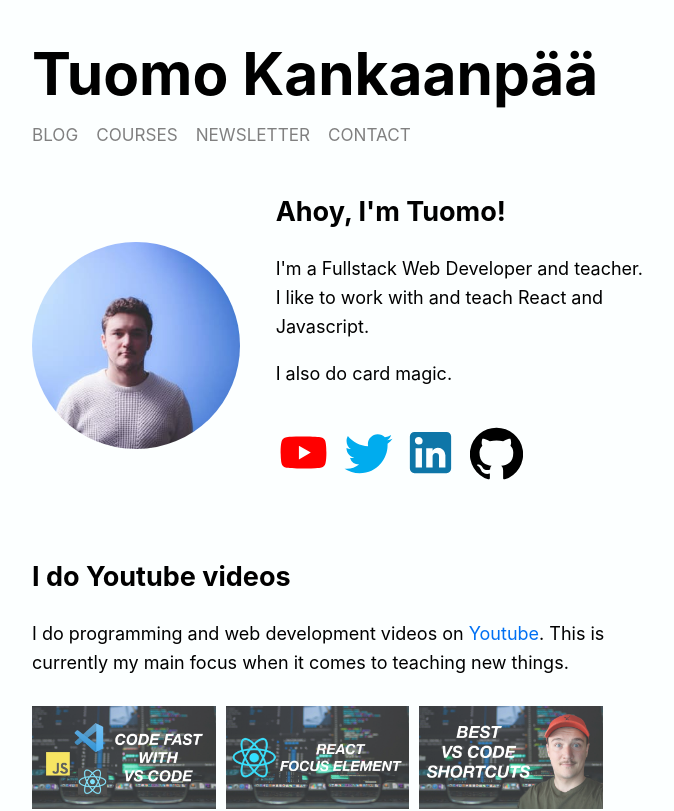
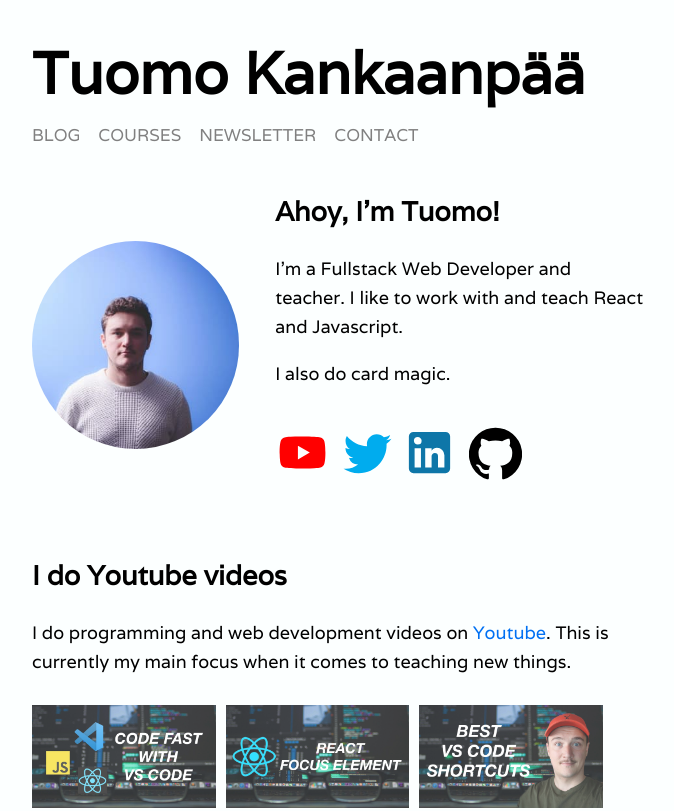
Before and after one commit to tumetus/tuomokankaanpaa, a Next.js app: page / in a window 1280 px wide. Shown: the top 811 px of the page, without its empty margins (302-976 px from the left). Built offline with nearby package versions, Linux system fonts and the light colour scheme.

Commit message:
Change global font to Varela

```diff
--- a/styles/global.css
+++ b/styles/global.css
@@ -1,9 +1,16 @@
+@font-face {
+  font-family: Varela;
+  src: url("Varela-Regular.ttf");
+}
+
 html,
 body {
   padding: 0;
   margin: 0;
-  font-family: -apple-system, BlinkMacSystemFont, Segoe UI, Roboto, Oxygen,
-    Ubuntu, Cantarell, Fira Sans, Droid Sans, Helvetica Neue, sans-serif;
+  /* font-family: -apple-system, BlinkMacSystemFont, Segoe UI, Roboto, Oxygen,
+    Ubuntu, Cantarell, Fira Sans, Droid Sans, Helvetica Neue, sans-serif; */
+  font-family: "Varela", sans-serif;
+
   line-height: 1.6;
   font-size: 18px;
   background-color: #fcffff;
```
Also changed, not shown: styles/Varela-Regular.ttf (added).
